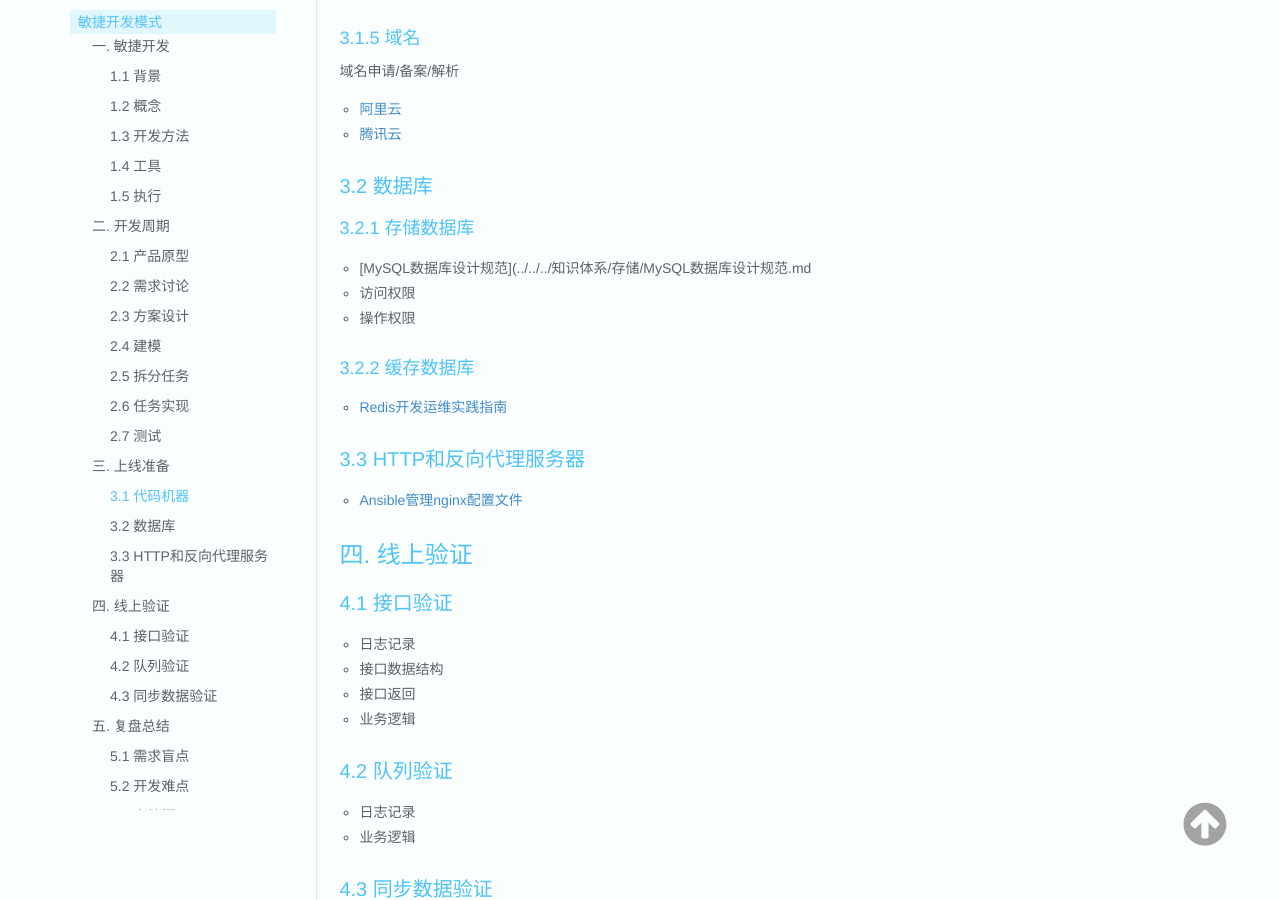
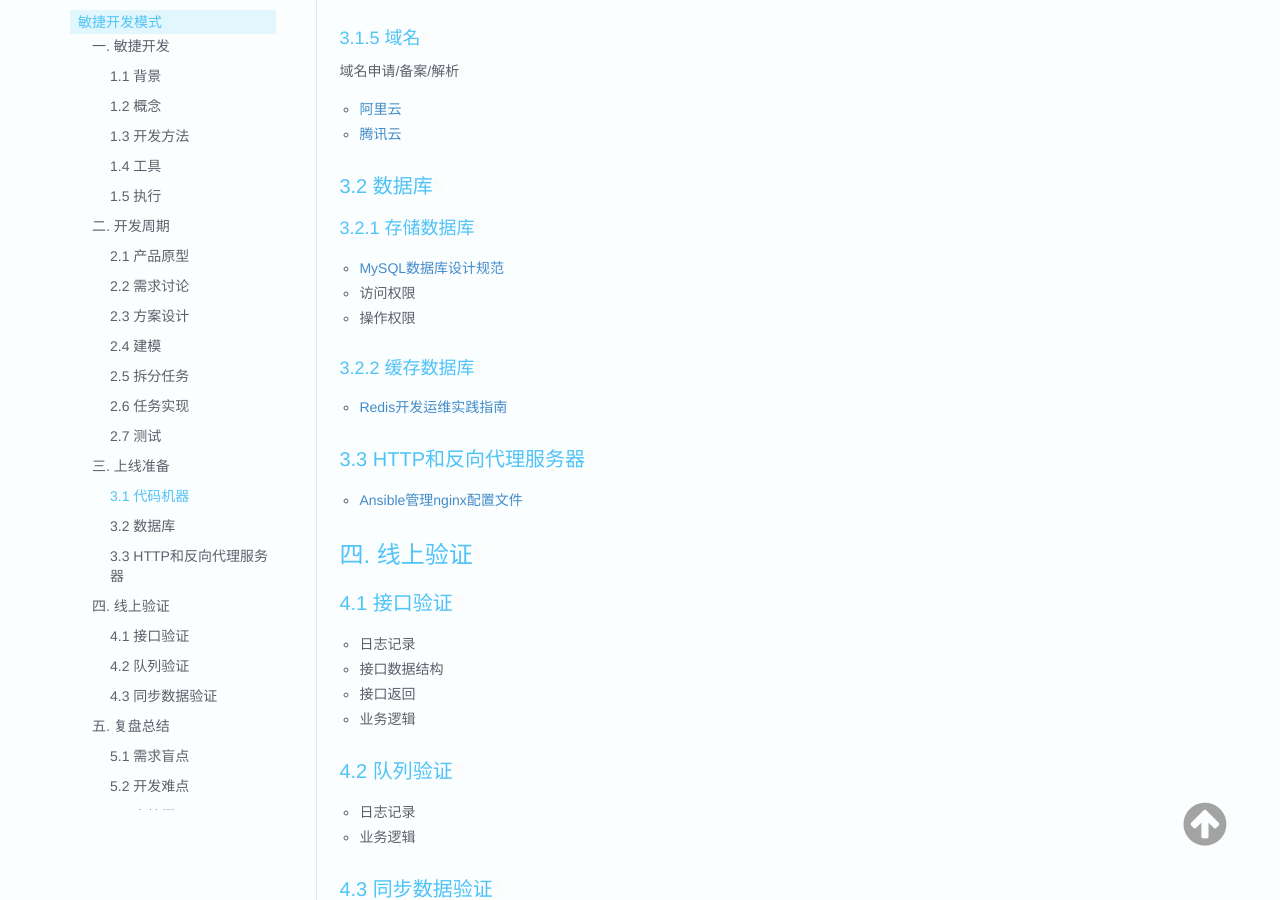
Before and after one commit to z2labplus/Capricorn, an MkDocs documentation site: the page built from docs/笔记/工作流程/工作方法/敏捷开发模式下的项目复盘.md, in a window 1280 px wide and 900 px high, scrolled down 5584 px. Built offline with MkDocs 1.6.1, drawn with Linux system fonts in a browser that asks for light colours; old or Windows-style settings are respelled for this version of MkDocs; some of the changed lines change nothing that is shown.

Commit message:
更正文件存储路径

```diff
--- a/docs/笔记/工作流程/工作方法/敏捷开发模式下的项目复盘.md
+++ b/docs/笔记/工作流程/工作方法/敏捷开发模式下的项目复盘.md
@@ -127,10 +127,10 @@
 - [团队内部风格指南](https://github.com/xiezg247/zhuzher_config/blob/master/docs/0001-coding-styles.md)
 
 #### 2.6.3 Git使用规范
-- [Git使用规范](../../../专业技能/版本控制/Git使用规范.md)
+- [Git使用规范](docs/笔记/专业技能/版本控制/Git使用规范.md)
 
 #### 2.6.4 关系数据库设计规范
-- [MySQL数据库设计规范](../../../知识体系/存储/MySQL数据库设计规范.md)
+- [MySQL数据库设计规范](docs/笔记/知识体系/存储/MySQL数据库设计规范.md)
 
 #### 2.6.5 缓存数据库设计规范
 - [Redis开发运维实践指南](https://www.gitbook.com/book/gnuhpc/redis-all-about/details)
@@ -139,7 +139,7 @@
 - [接口定义规范](https://github.com/Vankeservice/zhuzher_doc/blob/master/HTTP_API_Guide.md)
 
 #### 2.6.7 持续集成部署
-- [持续集成部署](../../../专业技能/持续集成/持续集成部署.md)
+- [持续集成部署](docs/笔记/专业技能/持续集成/持续集成部署.md)
 
 #### 2.6.8 监控系统部署
 - [监控系统部署]()
@@ -199,7 +199,7 @@
 
 ### 3.2 数据库
 #### 3.2.1 存储数据库
-- [MySQL数据库设计规范](../../../知识体系/存储/MySQL数据库设计规范.md
+- [MySQL数据库设计规范](docs/笔记/知识体系/存储/MySQL数据库设计规范.md)
 - 访问权限
 - 操作权限
 
```
